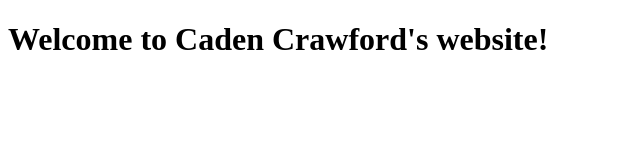
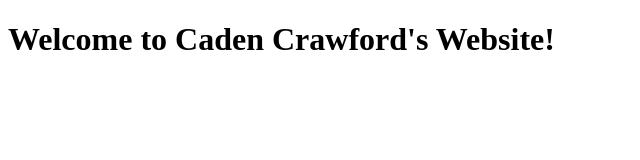
Before and after one commit to CadenCrawford/M01, a plain HTML site: page index.html in a window 1280 px wide. Shown: the full height of the page, 0-640 px from the left. Drawn offline with Linux system fonts and the light colour scheme.

Commit message:
Upper case the w in website

```diff
--- a/index.html
+++ b/index.html
@@ -7,7 +7,7 @@
     <link href="style.css" rel="stylesheet" type="text/css" />
   </head>
   <body>
-    <h1>Welcome to Caden Crawford's website!</h1>
+    <h1>Welcome to Caden Crawford's Website!</h1>
     <script src="script.js"></script>
   </body>
 </html>
```
